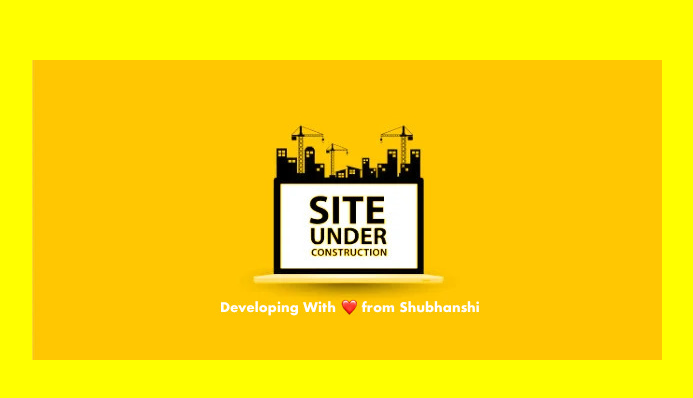
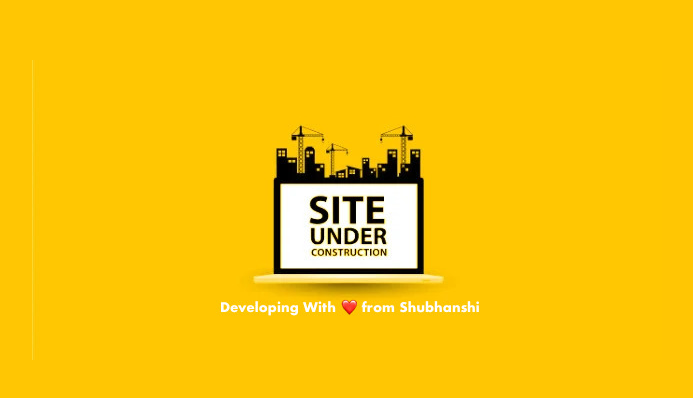
Before and after one commit to wealththerapist/wealththerapist.github.io, a plain HTML site: page index.html in a window 1280 px wide. Shown: the part 190-588 px from the top of the page, without its empty margins (293-986 px from the left). Drawn offline with Linux system fonts and the light colour scheme.

Commit message:
Update index.html

```diff
--- a/index.html
+++ b/index.html
@@ -6,7 +6,7 @@
     height: 100%;
     margin:0;
     padding:0;
-  background-color:yellow;
+  background-color:#FFC603;
 }
 
 div {
```
